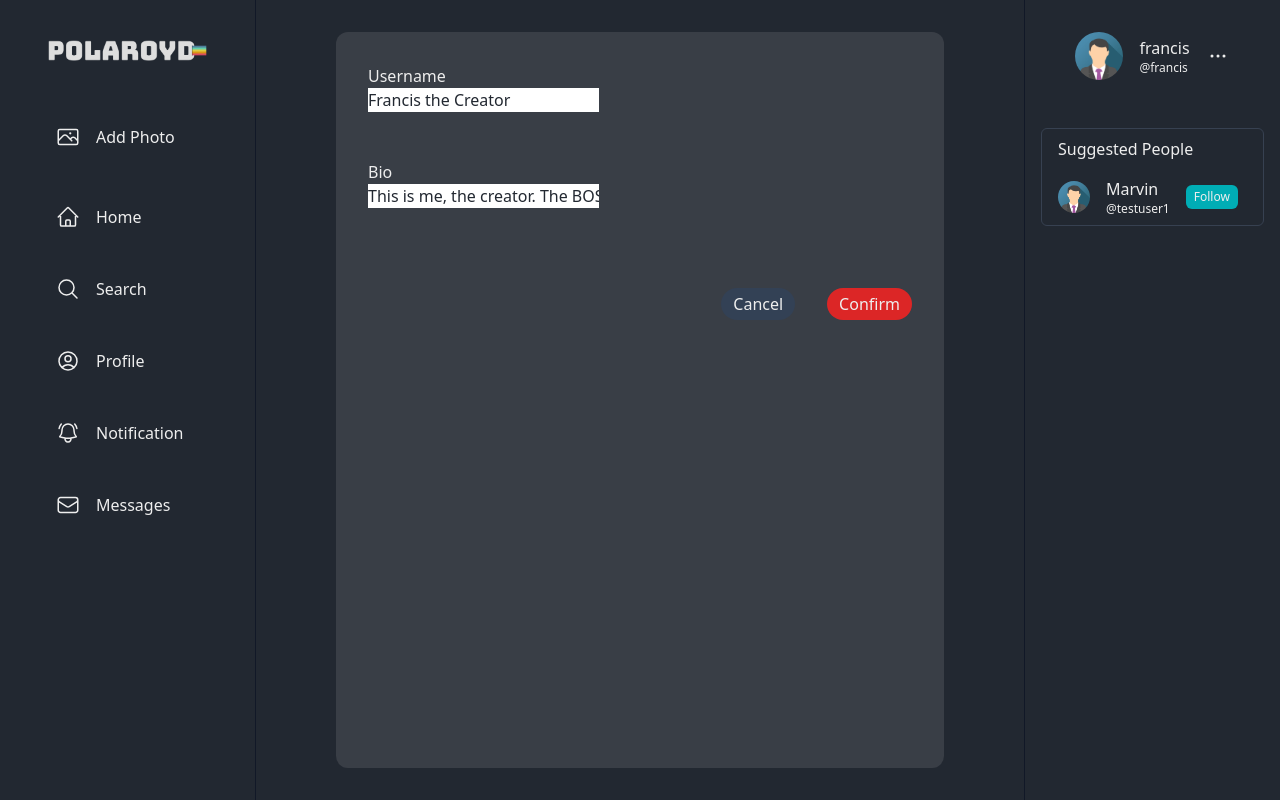
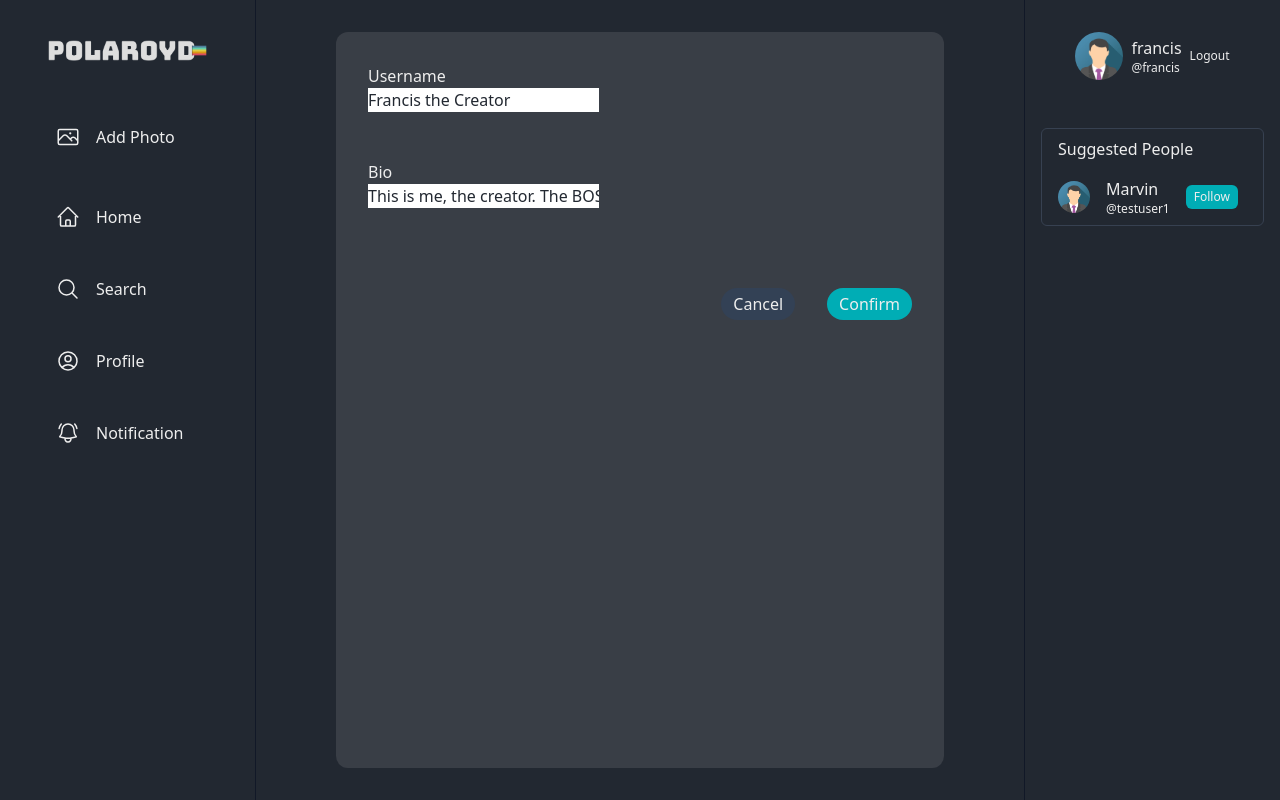
Before and after one commit to Francis-29/Polaroyd, a Django app: page /profile-edit/ in a window 1280 px wide. Run offline with Django 4.2, Linux system fonts and the light colour scheme; a user stored in the database is signed in; data comes from the database, SQL or seed files in the repository; both versions use the stored data as it was after the commit.

Commit message:
Fix some in update profile

```diff
--- a/core/templates/core/profile-edit.html
+++ b/core/templates/core/profile-edit.html
@@ -35,8 +35,8 @@
       </div>
 
       <div class="flex space-x-8 justify-end">
-        <a href="{% url 'home' %}" class="bg-slate-700 px-3 py-1 rounded-full hover:bg-slate-800">Cancel</a>
-        <input type="submit" value="Confirm" name="submit" class="bg-red-600 px-3 py-1 rounded-full cursor-pointer hover:bg-red-700">
+        <a href="{% url 'profile' profile.user.id %}" class="bg-slate-700 px-3 py-1 rounded-full hover:bg-slate-800">Cancel</a>
+        <input type="submit" value="Confirm" name="submit" class="bg-myTeal px-3 py-1 rounded-full cursor-pointer hover:bg-cyan-700">
       </div>
     </form>
   </div>
--- a/static/css/main.css
+++ b/static/css/main.css
@@ -1370,6 +1370,11 @@ video {
   background-color: rgb(57 62 70 / var(--tw-bg-opacity));
 }
 
+.hover\:bg-cyan-700:hover{
+  --tw-bg-opacity: 1;
+  background-color: rgb(14 116 144 / var(--tw-bg-opacity));
+}
+
 .hover\:text-cyan-600:hover{
   --tw-text-opacity: 1;
   color: rgb(8 145 178 / var(--tw-text-opacity));
@@ -1383,6 +1388,11 @@ video {
 .hover\:text-red-600:hover{
   --tw-text-opacity: 1;
   color: rgb(220 38 38 / var(--tw-text-opacity));
+}
+
+.hover\:text-myGray:hover{
+  --tw-text-opacity: 1;
+  color: rgb(57 62 70 / var(--tw-text-opacity));
 }
 
 .hover\:shadow-lg:hover{
--- a/templates/leftbar.html
+++ b/templates/leftbar.html
@@ -32,11 +32,11 @@
             </svg>
           <h4>Notification</h4>
       </a>
-      <a href="#" class="flex space-x-4 px-6 py-4 rounded-sm hover:bg-myTeal hover:shadow-lg transition-all ease-in-out duration-300 nav">
-          <svg xmlns="http://www.w3.org/2000/svg" fill="none" viewBox="0 0 24 24" stroke-width="1.5" stroke="currentColor" class="w-6 h-6">
-              <path stroke-linecap="round" stroke-linejoin="round" d="M21.75 6.75v10.5a2.25 2.25 0 01-2.25 2.25h-15a2.25 2.25 0 01-2.25-2.25V6.75m19.5 0A2.25 2.25 0 0019.5 4.5h-15a2.25 2.25 0 00-2.25 2.25m19.5 0v.243a2.25 2.25 0 01-1.07 1.916l-7.5 4.615a2.25 2.25 0 01-2.36 0L3.32 8.91a2.25 2.25 0 01-1.07-1.916V6.75" />
-            </svg>
-          <h4>Messages</h4>
-      </a>
+<!--      <a href="#" class="flex space-x-4 px-6 py-4 rounded-sm hover:bg-myTeal hover:shadow-lg transition-all ease-in-out duration-300 nav">-->
+<!--          <svg xmlns="http://www.w3.org/2000/svg" fill="none" viewBox="0 0 24 24" stroke-width="1.5" stroke="currentColor" class="w-6 h-6">-->
+<!--              <path stroke-linecap="round" stroke-linejoin="round" d="M21.75 6.75v10.5a2.25 2.25 0 01-2.25 2.25h-15a2.25 2.25 0 01-2.25-2.25V6.75m19.5 0A2.25 2.25 0 0019.5 4.5h-15a2.25 2.25 0 00-2.25 2.25m19.5 0v.243a2.25 2.25 0 01-1.07 1.916l-7.5 4.615a2.25 2.25 0 01-2.36 0L3.32 8.91a2.25 2.25 0 01-1.07-1.916V6.75" />-->
+<!--            </svg>-->
+<!--          <h4>Messages</h4>-->
+<!--      </a>-->
   </div>
 </div>
--- a/templates/rightbar.html
+++ b/templates/rightbar.html
@@ -1,16 +1,17 @@
 {% load static %}
 <div class="col-span-1 border-l border-gray-900 p-4">
-  <div class="w-fit mx-auto flex space-x-4 items-center mb-8 text-myWhite py-4 px-8 rounded-lg">
+  <div class="w-fit mx-auto flex space-x-2 items-center mb-8 text-myWhite py-4 px-8 rounded-lg">
       <a href="#"><img src="{% static 'images/avatar.png' %}" alt="Avatar" class="avatar w-12 rounded-full "></a>
       <div>
           <a href="#"><h3 class="text-s font-medium">{{ request.user }}</h3></a>
           <p class="text-xs">@{{ request.user }}</p>
       </div>
-      <a href="#">
-      <svg xmlns="http://www.w3.org/2000/svg" fill="none" viewBox="0 0 24 24" stroke-width="1.5" stroke="currentColor" class="w-6 h-6">
-          <path stroke-linecap="round" stroke-linejoin="round" d="M6.75 12a.75.75 0 11-1.5 0 .75.75 0 011.5 0zM12.75 12a.75.75 0 11-1.5 0 .75.75 0 011.5 0zM18.75 12a.75.75 0 11-1.5 0 .75.75 0 011.5 0z" />
-      </svg>
-      </a>
+<!--      <a href="#">-->
+<!--      <svg xmlns="http://www.w3.org/2000/svg" fill="none" viewBox="0 0 24 24" stroke-width="1.5" stroke="currentColor" class="w-6 h-6">-->
+<!--          <path stroke-linecap="round" stroke-linejoin="round" d="M6.75 12a.75.75 0 11-1.5 0 .75.75 0 011.5 0zM12.75 12a.75.75 0 11-1.5 0 .75.75 0 011.5 0zM18.75 12a.75.75 0 11-1.5 0 .75.75 0 011.5 0z" />-->
+<!--      </svg>-->
+<!--      </a>-->
+      <a href="{% url 'logout' %}" class="text-xs hover:text-myTeal">Logout</a>
   </div>
 
   <div class="text-myWhite rounded-md px-4 py-2 mt-8 border-gray-700 border">
```
Also changed, not shown: db.sqlite3.
